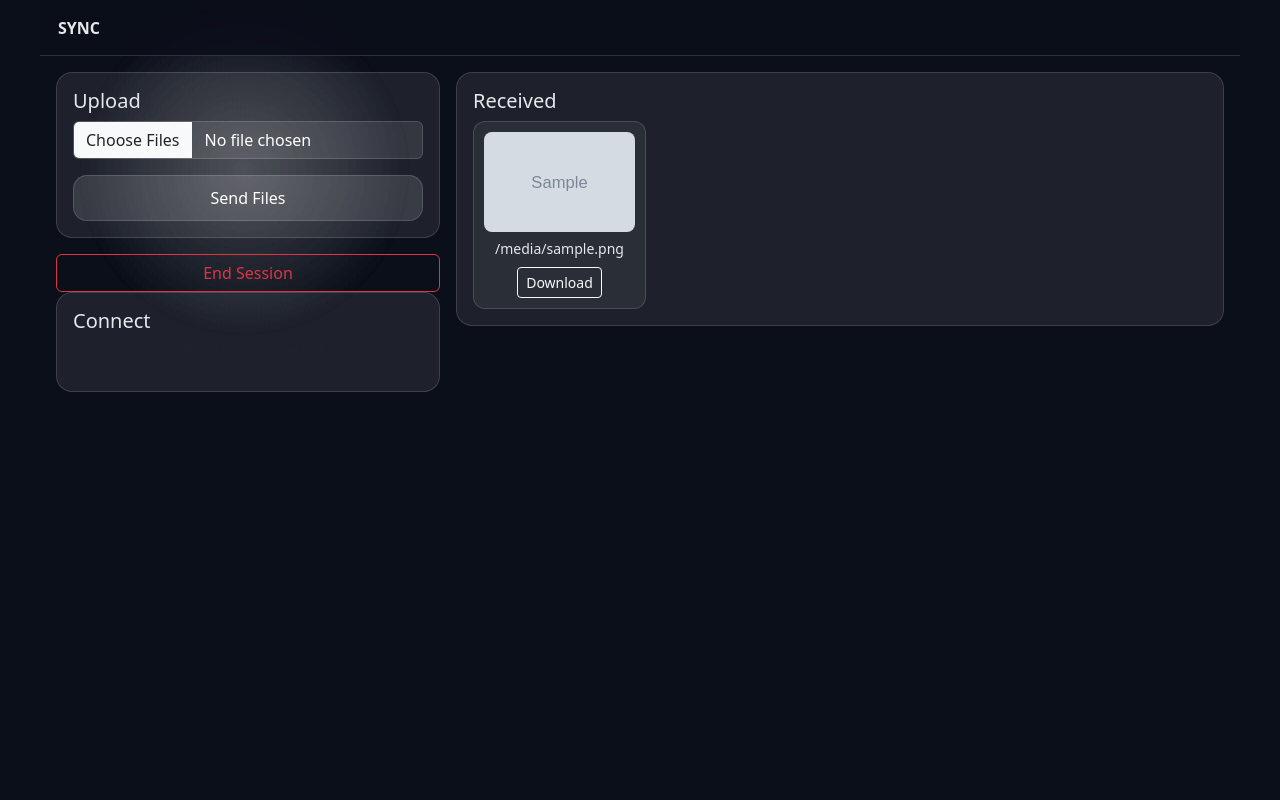
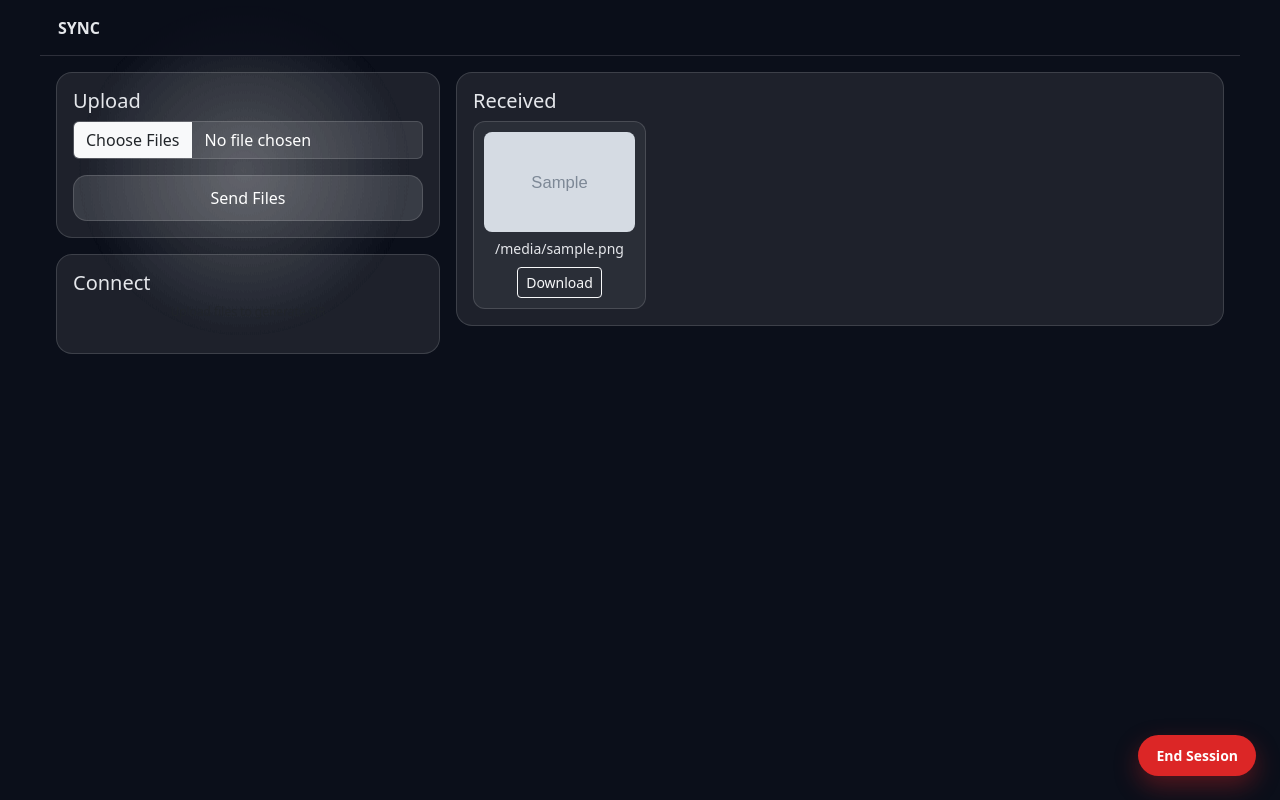
Before and after one commit to ajjumane/Sync-FileTransfering, a Flask app: template templates/index.html in a window 1280 px wide. Run offline with Flask 3, Linux system fonts and the light colour scheme; the template is opened without the code that fills it: most values are stand-ins (such as "Sample title", 1, 10 or a date in 2020); grey boxes marked "Sample" are stand-in pictures.

Commit message:
Update index.html

```diff
--- a/templates/index.html
+++ b/templates/index.html
@@ -136,6 +136,36 @@ main {
   border-radius: 8px;
   margin-bottom: 6px;
 }
+
+  .end-session-form {
+  position: fixed;
+  right: 24px;
+  bottom: 24px;
+  z-index: 1000;
+}
+
+.end-session-btn {
+  background: #dc2626; /* solid red */
+  color: #ffffff;
+  border: none;
+  padding: 10px 18px;
+  font-size: 14px;
+  font-weight: 600;
+  border-radius: 999px; /* oval */
+  box-shadow: 0 10px 25px rgba(220, 38, 38, 0.35);
+  transition: transform 0.15s ease, box-shadow 0.15s ease, opacity 0.15s;
+}
+
+.end-session-btn:hover {
+  transform: translateY(-2px);
+  box-shadow: 0 14px 32px rgba(220, 38, 38, 0.45);
+  opacity: 0.95;
+}
+
+.end-session-btn:active {
+  transform: scale(0.97);
+}
+
 </style>
 </head>
 
@@ -171,13 +201,6 @@ main {
   </div>
 
 
-  {% if files %}
-<form method="POST" action="/end-session" class="mt-3">
-  <button class="btn btn-outline-danger w-100">
-    End Session
-  </button>
-</form>
-{% endif %}
 
 
 
@@ -234,5 +257,15 @@ main {
 </main>
 </div>
 
+
+  {% if files %}
+<form method="POST" action="/end-session" class="end-session-form">
+  <button type="submit" class="end-session-btn">
+    End Session
+  </button>
+</form>
+{% endif %}
+
+
 </body>
 </html>
```
